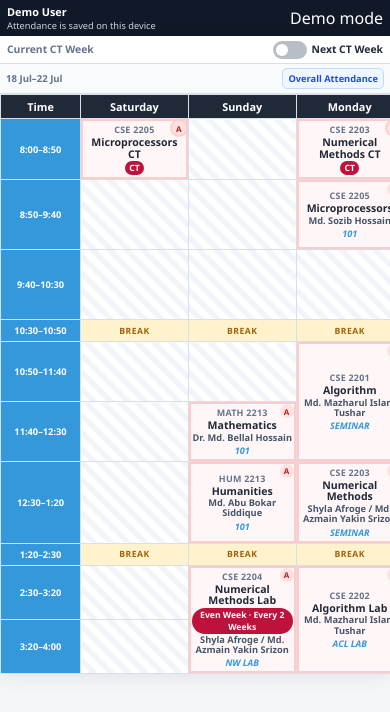
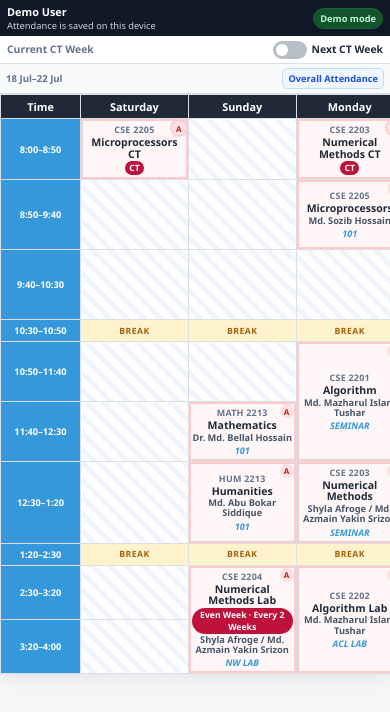
Before and after one commit to tusarimrananik/routine, a Next.js app: page / in a window 390 px wide. Shown: the top 712 px of the page. Built offline with nearby package versions, Linux system fonts and the light colour scheme; no server answers.

Commit message:
Enable demo mode: update app/globals.css

```diff
--- a/app/globals.css
+++ b/app/globals.css
@@ -56,6 +56,7 @@ button, input { font: inherit; }
 
 .sign-out-button { color: white; background: transparent; border-color: #475569; }
 .sign-out-button:hover { background: #334155; }
+.demo-badge { padding: 4px 8px; color: #bbf7d0; background: #14532d; border: 1px solid #166534; border-radius: 999px; font-size: .65rem; font-weight: 800; }
 
 .schedule-container {
   width: 100%;
@@ -167,6 +168,7 @@ thead .current-day-column { background: #d97706; }
   .user-name { font-size: .68rem; }
   .user-email { font-size: .58rem; }
   .sign-out-button { padding: 3px 6px; font-size: .62rem; }
+  .demo-badge { padding: 3px 6px; font-size: .58rem; }
   .schedule-container { min-width: 0; border-radius: 0; }
   .toggle-container { min-height: 28px; padding: 3px 7px; }
   .week-status, .week-control { font-size: .65rem; line-height: 1; }
```
